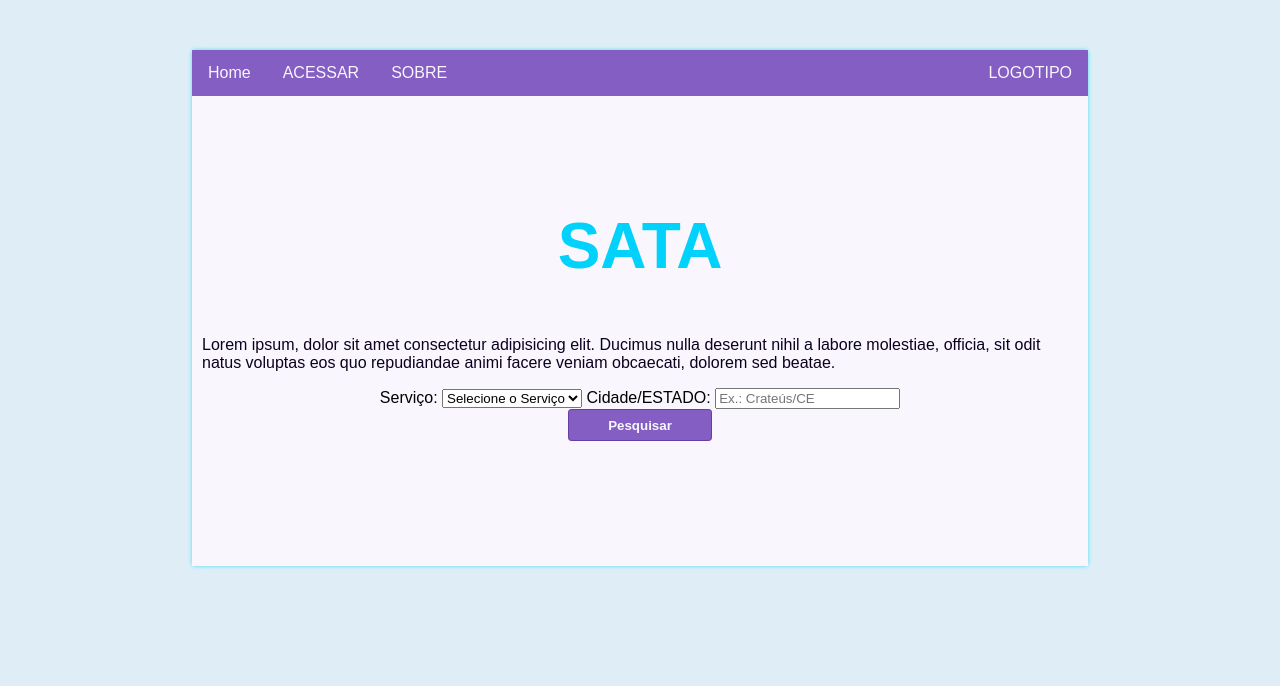
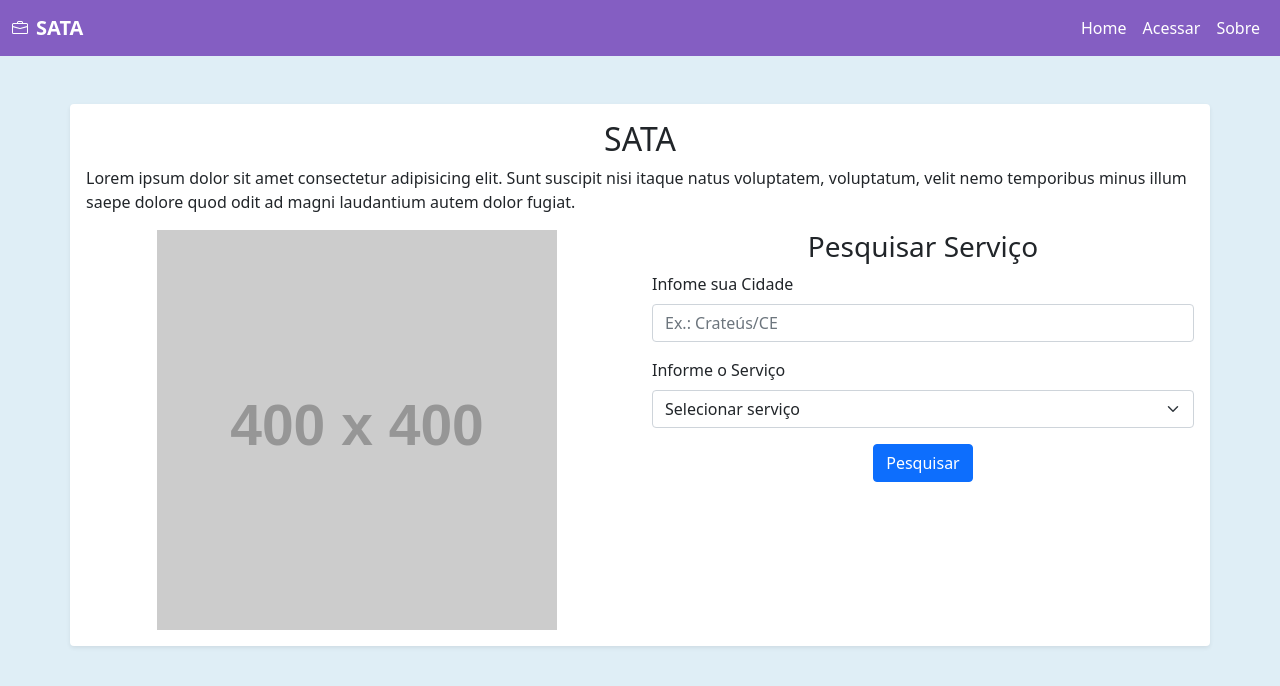
Before and after one commit to Jhameson/SATA, a plain HTML site: page index.html in a window 1280 px wide. Drawn offline with Linux system fonts and the light colour scheme; placeholder pictures from the web are drawn by us.

Commit message:
feature: inserindo bootstrap

```diff
--- /dev/null
+++ b/assets/css/main.css
@@ -0,0 +1,42 @@
+:root {
+    --primary-color: #845ec2;
+    --primary-color-darker: #663ea7;
+
+    --secondary-color: #00D2FC;
+    --secondary-color-darker: #009efa;
+
+    --expo: #4FFBDF;
+
+    --background-color: #dfeef6;
+
+    /*CORES PARA FONTES*/
+    --color-light: #f9f6fd; /*COR DA MAIN*/
+    --color-darker: #0c001f;
+}
+body{
+    background: var(--background-color);
+}
+
+footer{
+
+    bottom:0;
+
+}
+
+.grid{
+    background: #ffd1c2;
+    border: 2px solid #f16234;
+
+}
+
+.aqui{
+    background: var(--primary-color);
+}
+
+.aa{
+    margin-left: auto;
+}
+
+.areaInicial{
+
+}
--- a/assets/scripts/search.js
+++ /dev/null
@@ -1,26 +0,0 @@
-
-
-
-const formInicial = document.querySelector('.form-inicial');
-
-
-formInicial.addEventListener('submit', function (event) {
-    event.preventDefault();
-
-    const selectService = formInicial.querySelector('.select-service');
-    const servico = selectService.options[selectService.selectedIndex];
-
-    const cidade = formInicial.querySelector('.cidadeEstado');
-
-    // const ver = false;
-    // (cidade.value.length < 3) ? ver = true : console.log();
-
-    // (ver === true) ? alertar() : '';
-
-    // function alertar(){
-    //     alert('')
-    // }
-
-    console.log(`serviço ${servico.text} e cidade ${cidade.value}`);
-
-});
--- a/assets/styles/main.css
+++ /dev/null
@@ -1,67 +0,0 @@
-:root {
-    --primary-color: #845ec2;
-    --primary-color-darker: #663ea7;
-
-    --secondary-color: #00D2FC;
-    --secondary-color-darker: #009efa;
-
-    --expo: #4FFBDF;
-
-    --background-color: #dfeef6;
-
-    /*CORES PARA FONTES*/
-    --color-light: #f9f6fd; /*COR DA MAIN*/
-    --color-darker: #0c001f;
-}
-
-main {
-
-    margin: 50px auto 50px auto;
-    width: 70%;
-    background: var(--color-light);
-    box-shadow: 0px 0px 5px -1px var(--secondary-color);
-}
-body {
-    margin: 0;
-    padding: 0;
-    background: var(--background-color);
-    font-family: sans-serif;
-}
-
-p, span, a, input{
-    color: var(--color-darker);
-}
-
-ul {
-    list-style-type: none;
-    margin: 0;
-    padding: 0;
-    overflow: hidden;
-    background-color: var(--primary-color);
-}
-
-li {
-    float: left;
-}
-
-li a {
-    display: block;
-    color: var(--color-light);
-    text-align: center;
-    padding: 14px 16px;
-    text-decoration: none;
-}
-
-li a:hover:not(.active) {
-    background-color: var(--primary-color-darker);
-}
-
-.container {
-    margin-top: 50px;
-
-    /* background: var(--background-color); */
-
-    padding: 10px;
-    min-height: 50vh;
-    margin-bottom: 50px;
-}
--- a/assets/styles/welcome.css
+++ /dev/null
@@ -1,32 +0,0 @@
-.container h1 {
-    text-align: center;
-    font-size: 4rem;
-    color: var(--secondary-color);
-}
-
-.form-inicial {
-    display: flex;
-    flex-direction: column;
-    justify-content: center;
-    align-items: center;
-}
-
-
-option{
-    padding: 10px;
-}
-.button-search{
-    cursor: pointer;
-    background: var(--primary-color);
-    border: 0.1rem solid var(--primary-color-darker);
-    transition: 0.2;
-    font-weight: bold;
-    color: var(--color-light);
-    height: 2rem;
-    width: 9rem;
-    border-radius: 0.2rem;
-}
-
-.button-search:hover{
-    background: var(--primary-color-darker);
-}
--- a/index.html
+++ b/index.html
@@ -6,54 +6,132 @@
     <meta http-equiv="X-UA-Compatible" content="IE=edge">
     <meta name="viewport" content="width=device-width, initial-scale=1.0">
     <title>Document</title>
-    <link rel="stylesheet" href="https://cdnjs.cloudflare.com/ajax/libs/font-awesome/4.7.0/css/font-awesome.min.css">
-    <link href="assets/styles/main.css" rel="stylesheet">
-    <link href="assets/styles/welcome.css" rel="stylesheet">
+
+    <!--Bootstrap-->
+
+    <link href="assets/css/welcome.css" rel="stylesheet">
+    <link rel="stylesheet" href="assets/css/bootstrap.min.css">
+    <link href="assets/css/main.css" rel="stylesheet">
 </head>
 
 <body>
-    <main>
+    <!--Inicio do menu-->
     <header>
-            <ul>
-                <li><a href="#home">Home</a></li>
-                <li><a href="#news">ACESSAR</a></li>
-                <li><a href="#contact">SOBRE</a></li>
-                <li style="float:right"><a class="logotipo" href="./index.html">LOGOTIPO</a></li>
+
+
+        <nav class="navbar navbar-expand-lg navbar-dark aqui">
+            <div class="container-fluid">
+                <a class="navbar-brand  d-flex align-items-center" href="#">
+                    <svg xmlns="http://www.w3.org/2000/svg" width="16" height="16" fill="currentColor"
+                        class="bi bi-briefcase" viewBox="0 0 16 16">
+                        <path
+                            d="M6.5 1A1.5 1.5 0 0 0 5 2.5V3H1.5A1.5 1.5 0 0 0 0 4.5v8A1.5 1.5 0 0 0 1.5 14h13a1.5 1.5 0 0 0 1.5-1.5v-8A1.5 1.5 0 0 0 14.5 3H11v-.5A1.5 1.5 0 0 0 9.5 1h-3zm0 1h3a.5.5 0 0 1 .5.5V3H6v-.5a.5.5 0 0 1 .5-.5zm1.886 6.914L15 7.151V12.5a.5.5 0 0 1-.5.5h-13a.5.5 0 0 1-.5-.5V7.15l6.614 1.764a1.5 1.5 0 0 0 .772 0zM1.5 4h13a.5.5 0 0 1 .5.5v1.616L8.129 7.948a.5.5 0 0 1-.258 0L1 6.116V4.5a.5.5 0 0 1 .5-.5z" />
+                    </svg>
+                    <strong class="ms-2">SATA</strong>
+                </a>
+                <button class="navbar-toggler" type="button" data-bs-toggle="collapse"
+                    data-bs-target="#navbarNavDropdown" aria-controls="navbarNavDropdown" aria-expanded="false"
+                    aria-label="Toggle navigation">
+                    <span class="navbar-toggler-icon"></span>
+                </button>
+                <div class="collapse navbar-collapse" id="navbarNavDropdown">
+                    <ul class="navbar-nav ms-auto">
+                        <li class="nav-item">
+                            <a class="nav-link active" aria-current="page" href="#">Home</a>
+                        </li>
+                        <li class="nav-item">
+                            <a class="nav-link active" href="#">Acessar</a>
+                        </li>
+                        <li class="nav-item">
+                            <a class="nav-link active" href="#">Sobre</a>
+                        </li>
+
                     </ul>
+                </div>
+            </div>
+        </nav>
     </header>
+    <!--fim do menu-->
+    <div class="areaInicial mt-5">
 
-        <section class="container">
-            <h1>SATA</h1>
-            <section>
-                <p>Lorem ipsum, dolor sit amet consectetur adipisicing elit. Ducimus nulla deserunt nihil a labore
-                    molestiae, officia, sit odit natus voluptas eos quo repudiandae animi facere veniam obcaecati,
-                    dolorem
-                    sed beatae.</p>
-            </section>
-            <form class="form-inicial" method="POST">
-                <div>
-                    <label>Serviço: </label>
-                    <select name="Serviços" class="select-service">
-                        <option value="srv1" selected>Selecione o Serviço</option>
-                        <option value="srv2">PROFISSÃO</option>
-                        <option value="srv3">PROFISSÃO</option>
-                        <option value="srv4">PROFISSÃO</option>
-                        <option value="srv5">PROFISSÃO</option>
-                        <option value="srv6">PROFISSÃO</option>
-                        <option value="srv7">PROFISSÃO</option>
+        <div class="container shadow-sm p-3 mb-5 bg-body rounded">
+            <div class="row">
+                <div class="col-12 ">
+                    <h2 class="text-center">SATA</h2>
+                    <p>Lorem ipsum dolor sit amet consectetur adipisicing elit. Sunt
+                        suscipit nisi itaque natus voluptatem, voluptatum, velit nemo temporibus minus illum saepe
+                        dolore quod odit ad magni
+                        laudantium autem dolor fugiat.
+                    </p>
+                </div>
+                <div class="col-sm-6  d-flex justify-content-center">
+                    <img src="https://fakeimg.pl/400/" class="img-fluid">
+                </div>
+                <div class="col-sm-6 ">
+                    <h3 class="text-center">Pesquisar Serviço</h3>
+
+                    <form>
+                        <fieldset>
+
+                            <div class="mb-3 ">
+                                <label for="disabledTextInput" class="form-label">Infome sua Cidade</label>
+                                <input type="text" id="disabledTextInput" class="form-control"
+                                    placeholder="Ex.: Crateús/CE">
+                            </div>
+                            <div class="mb-3 ">
+                                <label for="disabledSelect" class="form-label">Informe o Serviço</label>
+                                <select id="disabledSelect" class="form-select">
+                                    <option>Selecionar serviço</option>
+                                    <option>Selecionar serviço</option>
+                                    <option>Selecionar serviço</option>
+                                    <option>Selecionar serviço</option>
+                                    <option>Selecionar serviço</option>
                                 </select>
-                    <label>Cidade/ESTADO:</label>
-                    <input placeholder="Ex.: Crateús/CE" class="cidadeEstado" pattern="[^0-9]+"/>
                             </div>
-                <div>
-                    <input type="submit" value="Pesquisar" class="button-search"/>
+                            <div class="mb-3  d-flex justify-content-center">
+                                <button type="submit" class="btn btn-primary   ">
+                                    Pesquisar
+                                </button>
                             </div>
+
+                        </fieldset>
                     </form>
 
+                </div>
+            </div>
+
+
+
+
+        </div>
+    </div>
+
+
+    <!-- <footer class="container-fluid bg-dark text-white d-flex align-items-end">
+        <div class="row pt-5 pb-5 d-flex align-items-end">
+            <section class="col-md-5 mb-5">
+                <h5>Rodape</h5>
+                <ul>
+                    <li><a href="">sas</a></li>
+                    <li><a href="">sas</a></li>
+                </ul>
             </section>
-    </main>
-    <script src="assets/scripts/search.js"></script>
+            <section class="col-md-5 mb-5">
+                <h5>Rodape</h5>
+                <ul>
+                    <li><a href="">sas</a></li>
+                    <li><a href="">sas</a></li>
+                </ul>
+            </section>
+        </div>
+    </footer> -->
 
+
+    <script src="./assets/js/bootstrap.min.js"></script>
+    <script src="./assets/js/popper.min.js"></script>
+    <script src="./assets/js/bootstrap.bundle.min.js"></script>
+
+    <script src="./assets/js/search.js"></script>
 </body>
 
 </html>
```
Also changed, not shown: assets/js/search.js (added, +26 -0 lines), assets/css/bootstrap.min.css (added), assets/css/welcome.css (added), assets/js/bootstrap.bundle.min.js (added), assets/js/bootstrap.min.js (added), assets/js/popper.min.js (added). Lines whose indentation alone changed are shown as unchanged.
